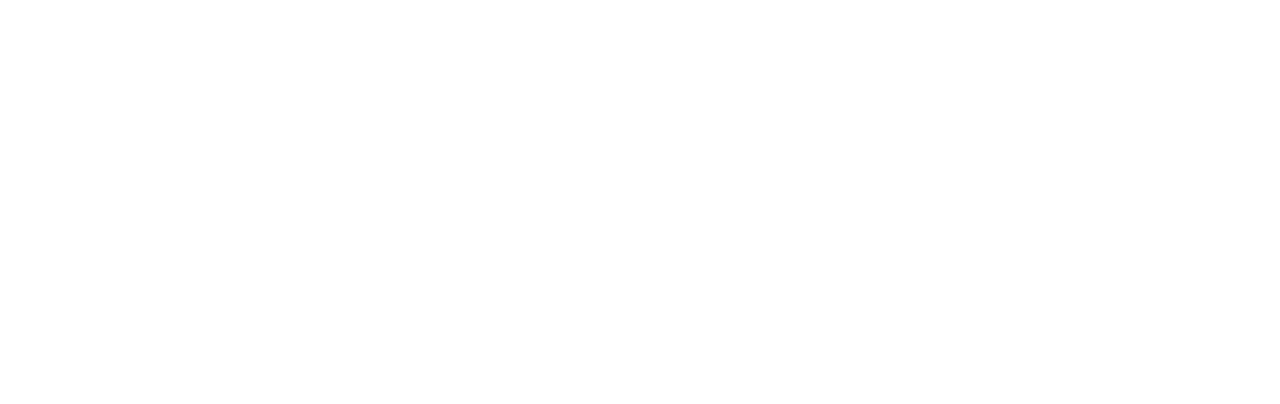
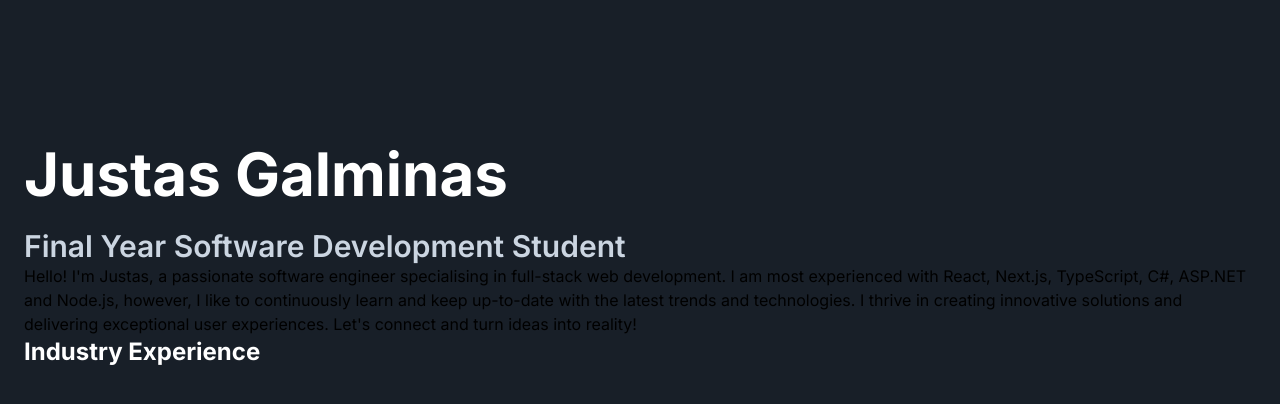
Before and after one commit to jgalminas/portfolio, a Next.js app: page / in a window 1280 px wide. Shown: the top 404 px of the page. Built offline with nearby package versions, Linux system fonts and the light colour scheme.

Commit message:
started home page

```diff
--- a/src/app/layout.tsx
+++ b/src/app/layout.tsx
@@ -4,15 +4,15 @@
 const inter = Inter({ subsets: ['latin'] })
 
 export const metadata = {
-  title: 'Create Next App',
-  description: 'Generated by create next app',
+  title: "Justas Galminas",
+  description: "Justas Galminas's Portfolio",
 }
 
 export default function RootLayout({ children }: { children: React.ReactNode }) {
 
   return (
     <html lang="en">
-      <body className={inter.className}>
+      <body className={`${inter.className} bg-background`}>
         { children }
       </body>
     </html>
--- a/src/app/page.tsx
+++ b/src/app/page.tsx
@@ -1,7 +1,24 @@
 
 export default function Home() {
+
   return (
-    <main>
+    <main className='container mx-auto pt-[144px] flex flex-col lg:flex-row justify-between p-6'>
+
+      <section className='w-full lg:w-5/12'>
+        <h1 className='text-6xl font-bold text-white'> Justas Galminas </h1>
+        <h2 className='text-3xl font-semibold text-slate-300 mt-6'> Final Year Software Development Student </h2>
+
+        <p>
+        Hello! I&apos;m Justas, a passionate software engineer specialising in full-stack web development. I am most experienced with React, Next.js, TypeScript, C#, ASP.NET and Node.js, however, I like to continuously learn and keep up-to-date with the latest trends and technologies.
+
+I thrive in creating innovative solutions and delivering exceptional user experiences. Let&apos;s connect and turn ideas into reality!
+        </p>
+
+      </section>
+
+      <section className='w-full lg:w-6/12'>
+        <h3 className='text-2xl font-bold text-white'> Industry Experience </h3>
+      </section>
 
     </main>
   )
--- a/tailwind.config.js
+++ b/tailwind.config.js
@@ -7,12 +7,13 @@
   ],
   theme: {
     extend: {
-      backgroundImage: {
-        'gradient-radial': 'radial-gradient(var(--tw-gradient-stops))',
-        'gradient-conic':
-          'conic-gradient(from 180deg at 50% 50%, var(--tw-gradient-stops))',
+      colors: {
+        background: '#181F28'
       },
-    },
+      screens: {
+        'lg': '1382px'
+      }
+    }
   },
   plugins: [],
 }
```
